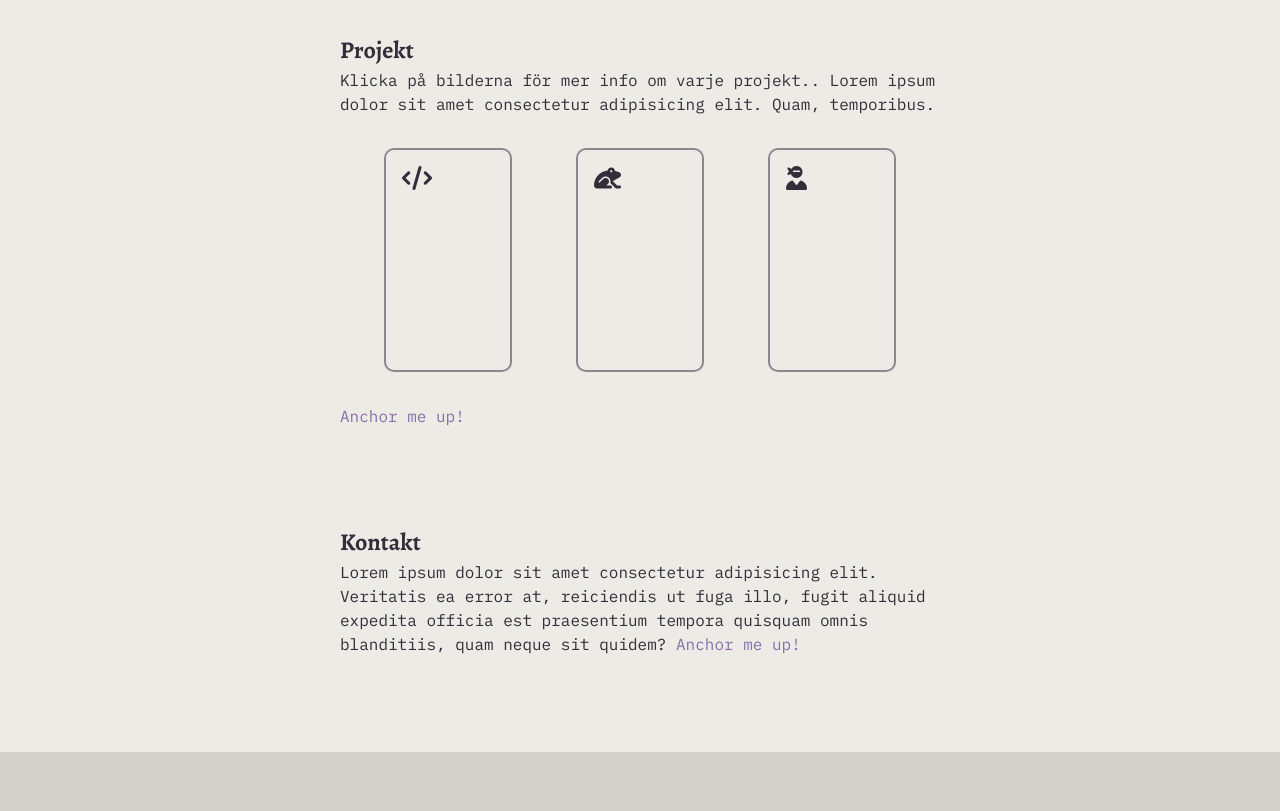
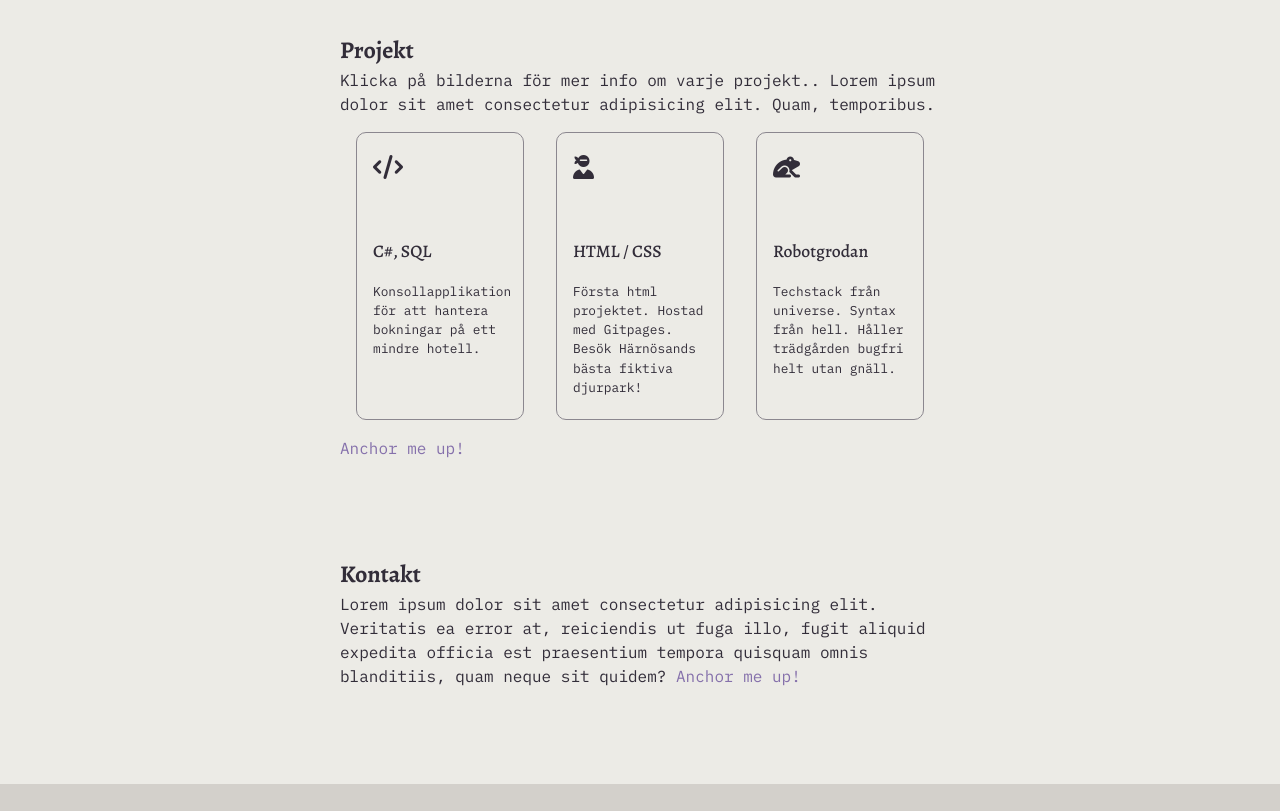
Before and after one commit to niklashog/portfolio, a plain HTML site: page index.html in a window 1280 px wide. Shown: the part 1200-2011 px from the top of the page. Drawn offline with nearby package versions, Linux system fonts and the light colour scheme.

Commit message:
Hover and active styles on whole card. A lot of color. Lets see if I widen this to the rest of page or tune it down here. One or the other.

```diff
--- a/index.html
+++ b/index.html
@@ -85,20 +85,36 @@
             <div class="project-icon-container">
               <i class="fa-solid fa-code"></i>
             </div>
-
-          </div>
-          <div class="project-card">
-            <div class="project-icon-container">
-              <i class="fa-solid fa-frog"></i>
-            </div>
-
+            <p class="project-card-header">
+              C#, SQL
+            </p>
+            <p class="project-card-body">
+              Konsollapplikation för att hantera bokningar på ett mindre hotell.
+            </p>
           </div>
 
           <div class="project-card">
             <div class="project-icon-container">
               <i class="fa-solid fa-user-ninja"></i>
             </div>
+            <p class="project-card-header">
+              HTML / CSS
+            </p>
+            <p class="project-card-body">
+              Första html projektet. Hostad med Gitpages. Besök Härnösands bästa fiktiva djurpark!
+            </p>
+          </div>
 
+          <div class="project-card">
+            <div class="project-icon-container">
+              <i class="fa-solid fa-frog"></i>
+            </div>
+            <p class="project-card-header">
+              Robotgrodan
+            </p>
+            <p class="project-card-body">
+              Techstack från universe. Syntax från hell. Håller trädgården bugfri helt utan gnäll.
+            </p>
           </div>
 
         </div>
--- a/style.css
+++ b/style.css
@@ -131,24 +131,49 @@ a:active{
 .project-card{
   display: flex;
   flex-direction: column;
-  margin: 2em;
-  width: 8em;
-  height: 14em;
+  margin: 1em;
+  width: 10.5em;
+  height: 18em;
   background-color: var(--background-color);
-  border-top: 2px solid var(--toupe-color);
+  /* border-top: 2px solid var(--toupe-color);
   border-left: 2px solid var(--toupe-color);
   border-right: 2px solid var(--toupe-color);
-  border-bottom: 2px solid var(--toupe-color);
+  border-bottom: 2px solid var(--toupe-color); */
+  border: 1px solid var(--toupe-color);
   border-radius: 10px;
   padding: 1em;
 }
+.project-card:hover{
+  background-color: rgb(218, 165, 191);
+  color: rgb(67, 29, 67);
+  border-bottom: 2px solid;
+  border-right: 2px solid;
+}
+.project-card:active{
+  background-color: rgb(218, 165, 191);
+  color: rgb(67, 29, 67);
+  border-top: 2px solid;
+  border-left: 2px solid;
+  border-bottom: 1px solid;
+  border-right: 1px solid;
+}
 .project-icon-container{
-  width: 2em;
-  height: 2em;
-}
-.fa-solid{
+  height: 35%;
   font-size: 1.5em;
 }
+
+.project-card-header{
+  font-family: Alegreya, Cochin, Cambria, Georgia, Times, 'Times New Roman', serif;
+  font-size: 1.1em;
+  font-weight: 500;
+  margin-bottom: 1em;
+}
+.project-card-body{
+  font-size: 0.8em;
+}
+
+
+
 /* END of Project Cards */
 
 
```
